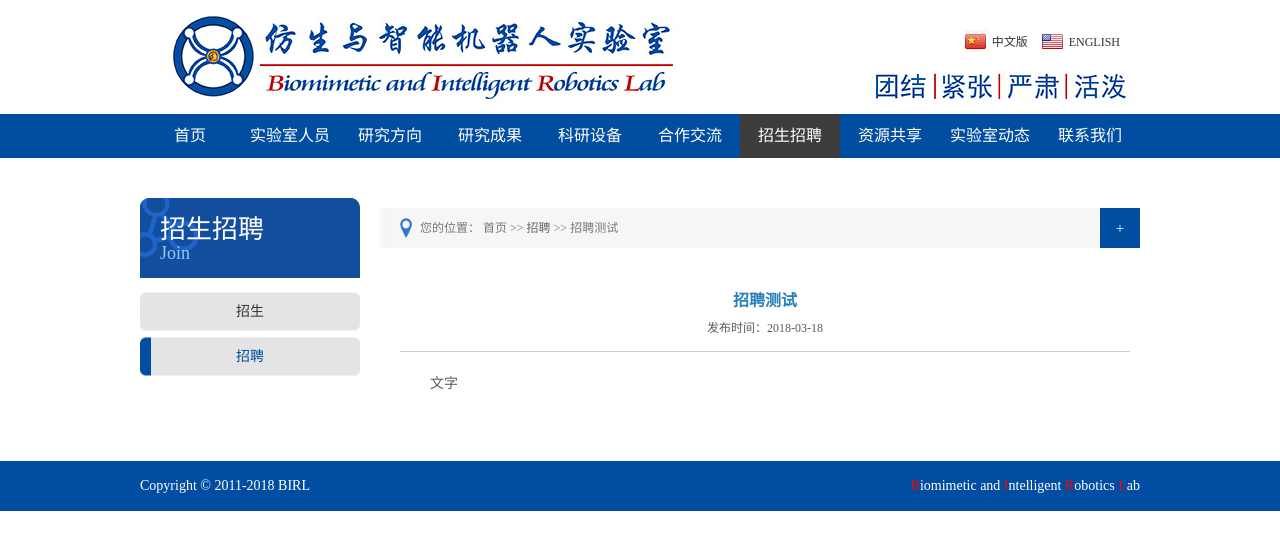
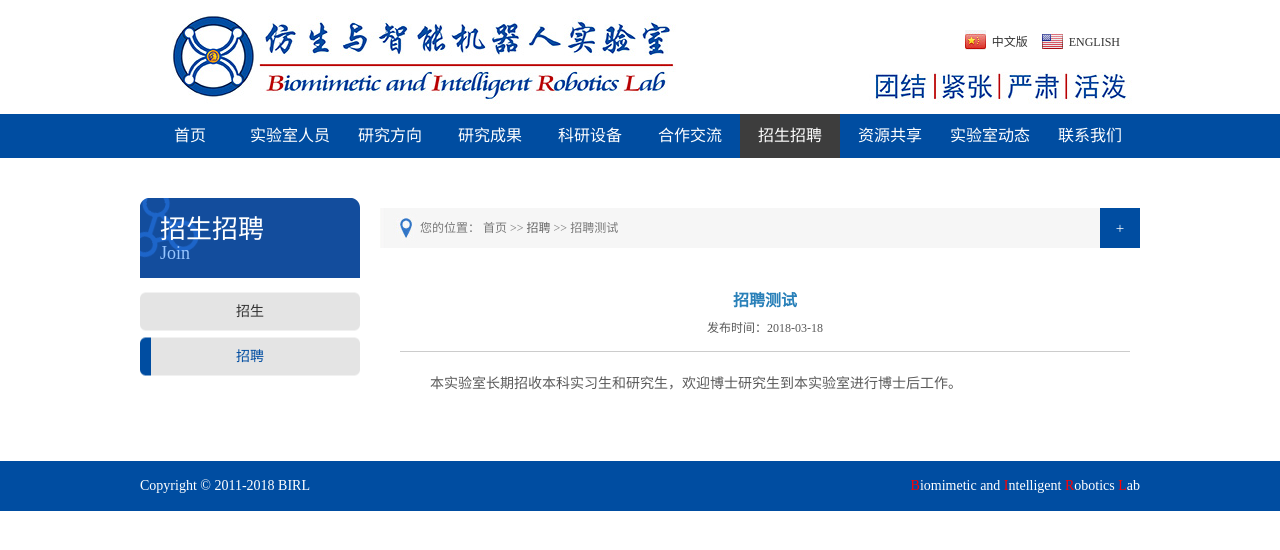
Before and after one commit to zhanweimin2021/zhanweimin2021.github.io, a Jekyll site: the page built from recruit/_posts/2018-03-18-recruit1.html, in a window 1280 px wide. Shown: the top 550 px of the page. Built offline with Jekyll 4.4.1, drawn with Linux system fonts in a browser that asks for light colours.

Commit message:
Update 2025-01-17-recruit1.html

```diff
--- a/recruit/_posts/2018-03-18-recruit1.html
+++ b/recruit/_posts/2018-03-18-recruit1.html
@@ -10,4 +10,4 @@ title: 招聘测试
 keywords: 招聘测试
 description: 招聘测试
 ---
-<p>文字</p>
+<p>本实验室长期招收本科实习生和研究生，欢迎博士研究生到本实验室进行博士后工作。</p>
```
